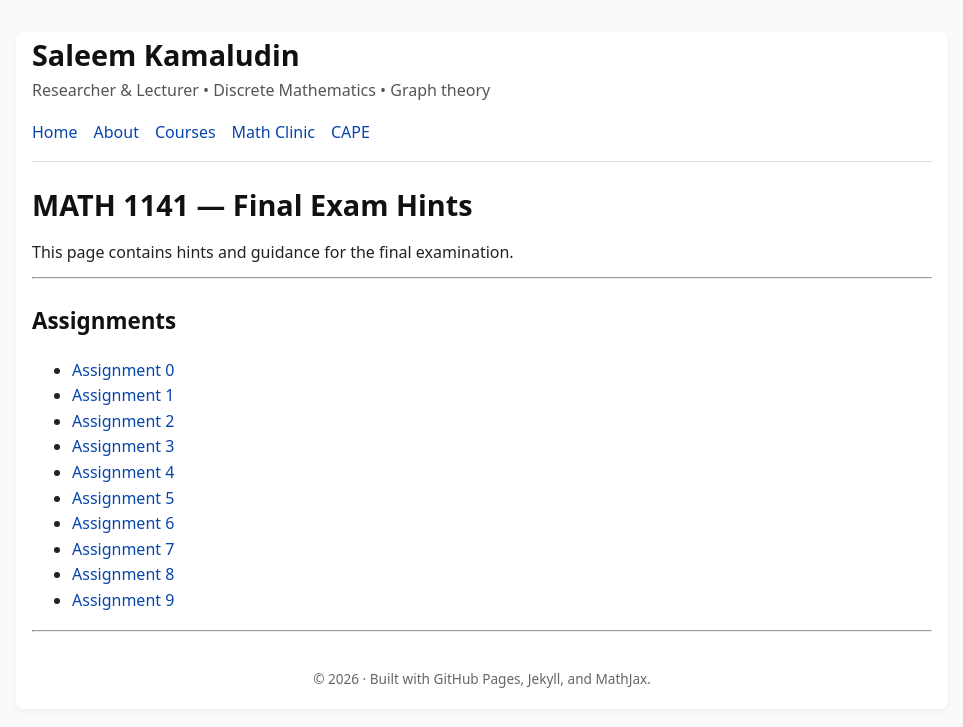
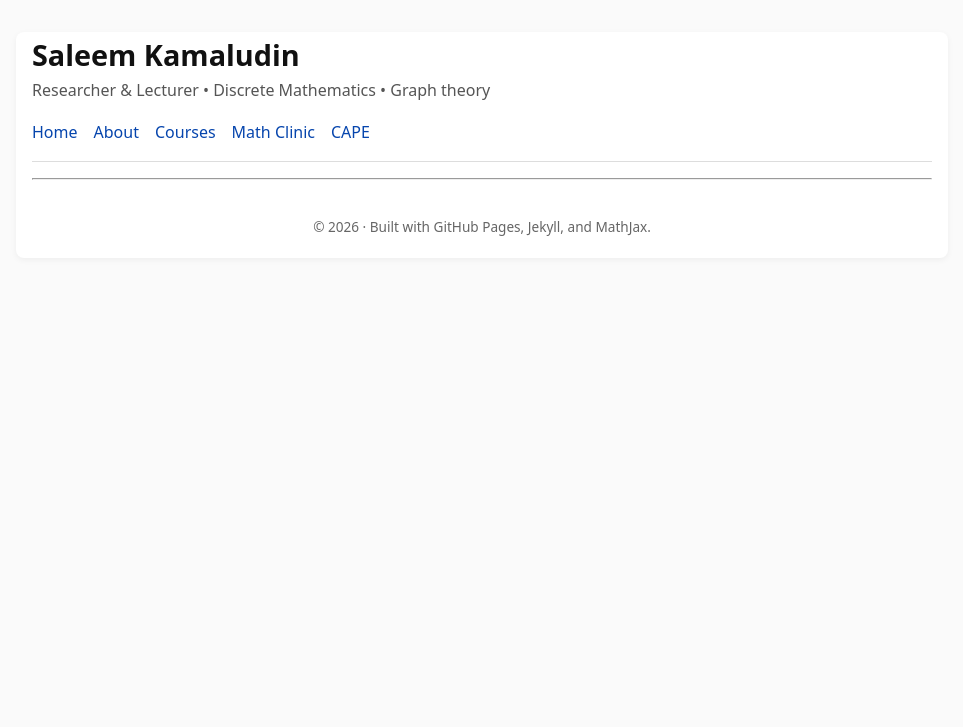
Before and after one commit to SaleemKamaludin/SaleemKamaludin.github.io, a Jekyll site: the page built from courses/intro-linear-geometry/final-exam-hints/index.md, in a window 1280 px wide. Shown: the top 727 px of the page, without its empty margins (158-1121 px from the left). Built offline with Jekyll 4.4.1, drawn with Linux system fonts in a browser that asks for light colours.

Commit message:
Update index.md

```diff
--- a/courses/intro-linear-geometry/final-exam-hints/index.md
+++ b/courses/intro-linear-geometry/final-exam-hints/index.md
@@ -4,7 +4,7 @@ title: MATH 1141 — Final Exam Hints
 permalink: /courses/intro-linear-geometry/final-exam-hints/
 ---
 
-# MATH 1141 — Final Exam Hints
+<!-- # MATH 1141 — Final Exam Hints
 
 This page contains hints and guidance for the final examination.
 
@@ -23,3 +23,6 @@ This page contains hints and guidance for the final examination.
 - [Assignment 7]({{ '/courses/intro-linear-geometry/final-exam-hints/assignment-7/' | relative_url }})
 - [Assignment 8]({{ '/courses/intro-linear-geometry/final-exam-hints/assignment-8/' | relative_url }})
 - [Assignment 9]({{ '/courses/intro-linear-geometry/final-exam-hints/assignment-9/' | relative_url }})
+
+
+-->
```
